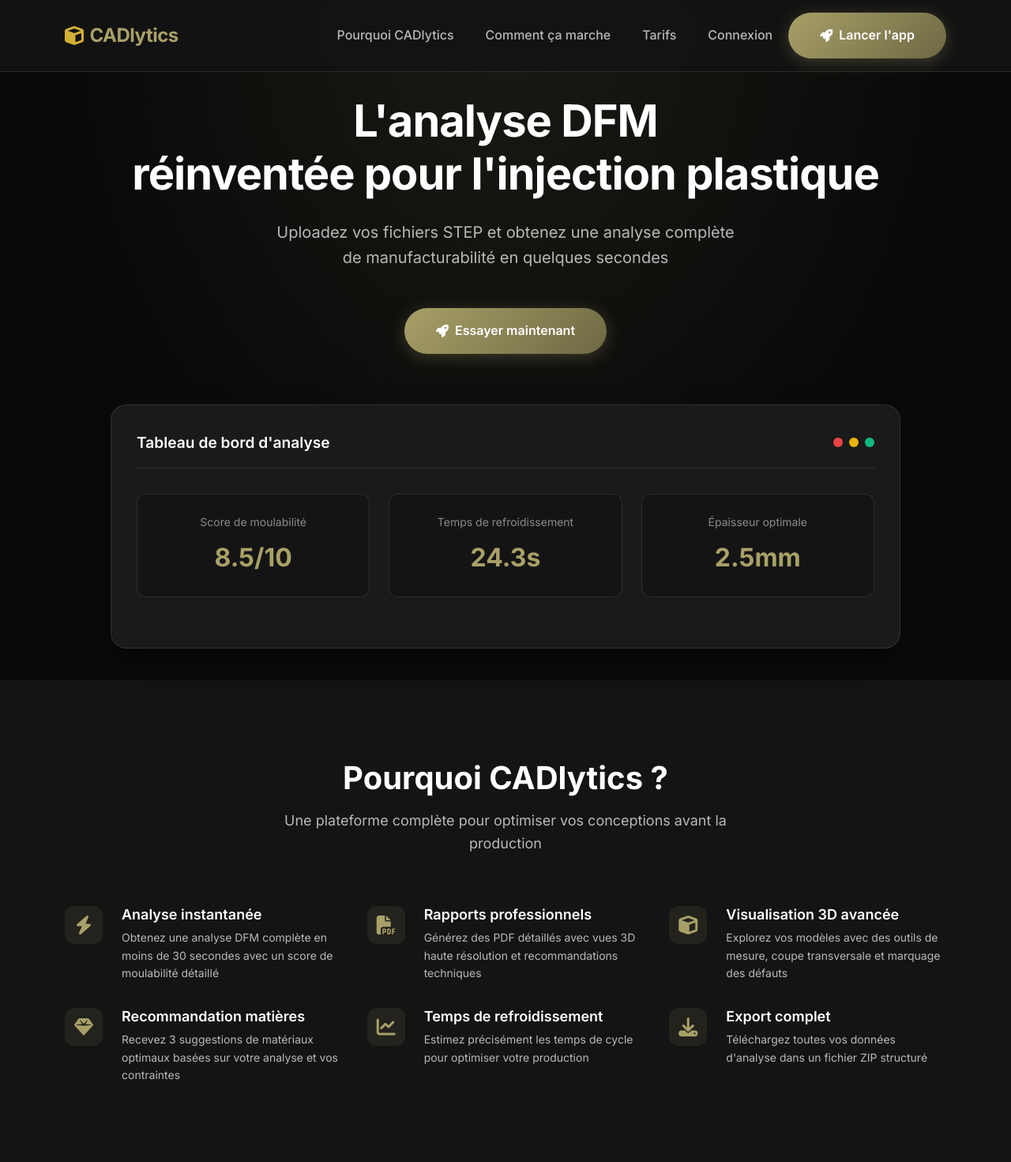
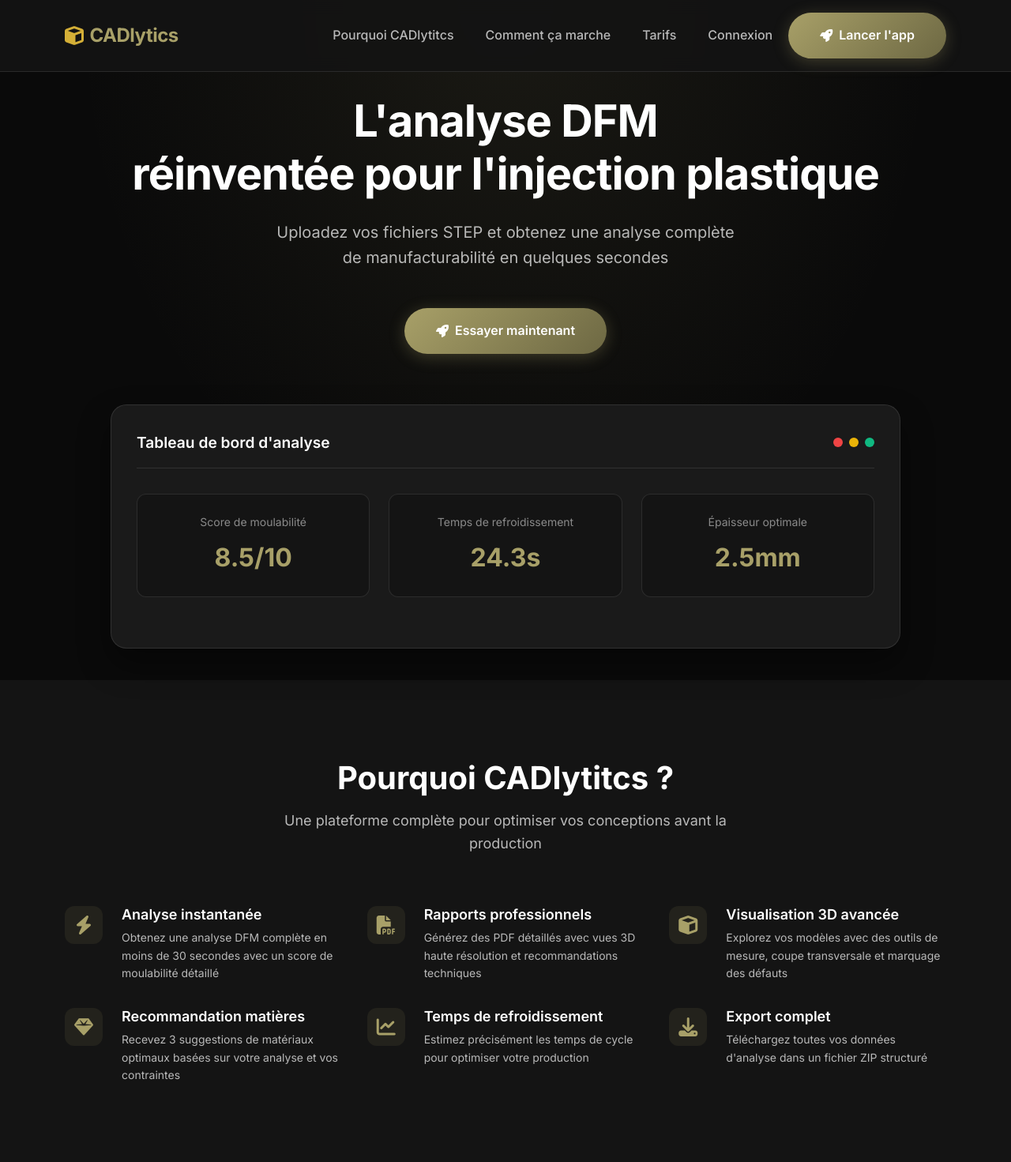
Before and after one commit to gounygregoire/analyseur-step, a Flask app: page / in a window 1280 px wide. Shown: the top 1471 px of the page at 79% size. Run offline with Flask 3, Linux system fonts and the light colour scheme; parts of the project's set-up code (start-up, migrations or seed data) failed here and were passed over.

Commit message:
Rename the application to CADlytitcs across all interface elements
Refactors all instances of 'CADlytics' to 'CADlytitcs' within templates, static JS files, markdown, and translations.

Replit-Commit-Author: Agent
Replit-Commit-Session-Id: e310edde-1ae3-410d-a19e-3df5ebb242a6
Replit-Commit-Screenshot-Url: https://storage.googleapis.com/screenshot-production-us-central1/8de4d0e2-0de8-47b7-8daa-9330b7174c67/4d5fdd1c-17db-4486-8371-e0d07f022f3d.jpg

```diff
--- a/static/js/performance-dashboard.js
+++ b/static/js/performance-dashboard.js
@@ -1,5 +1,5 @@
 /**
- * Performance Dashboard Controller for CADlytics
+ * Performance Dashboard Controller for CADlytitcs
  * Manages the performance monitoring interface and real-time updates
  */
 
--- a/static/js/performance-monitor.js
+++ b/static/js/performance-monitor.js
@@ -1,5 +1,5 @@
 /**
- * Performance Monitor for CADlytics
+ * Performance Monitor for CADlytitcs
  * Tracks rendering times, file processing, and user interactions
  */
 
--- a/templates/admin.html
+++ b/templates/admin.html
@@ -3,7 +3,7 @@
 <head>
     <meta charset="UTF-8">
     <meta name="viewport" content="width=device-width, initial-scale=1.0">
-    <title>CADlytics - Admin Dashboard</title>
+    <title>CADlytitcs - Admin Dashboard</title>
     <link href="https://cdn.jsdelivr.net/npm/bootstrap@5.3.0/dist/css/bootstrap.min.css" rel="stylesheet">
     <link rel="stylesheet" href="https://cdn.jsdelivr.net/npm/bootstrap-icons@1.11.1/font/bootstrap-icons.css">
     <style>
--- a/templates/auth/login.html
+++ b/templates/auth/login.html
@@ -3,7 +3,7 @@
 <head>
     <meta charset="UTF-8">
     <meta name="viewport" content="width=device-width, initial-scale=1.0">
-    <title>{% if current_language == 'en' %}Login{% else %}Connexion{% endif %} - CADlytics</title>
+    <title>{% if current_language == 'en' %}Login{% else %}Connexion{% endif %} - CADlytitcs</title>
     <link rel="stylesheet" href="https://cdn.replit.com/agent/bootstrap-agent-dark-theme.min.css">
     <link rel="stylesheet" href="https://cdn.jsdelivr.net/npm/bootstrap-icons@1.11.3/font/bootstrap-icons.min.css">
     <link rel="stylesheet" href="{{ url_for('static', filename='css/style.css') }}">
--- a/templates/auth/profile.html
+++ b/templates/auth/profile.html
@@ -3,7 +3,7 @@
 <head>
     <meta charset="UTF-8">
     <meta name="viewport" content="width=device-width, initial-scale=1.0">
-    <title>Mon Profil - CADlytics</title>
+    <title>Mon Profil - CADlytitcs</title>
     <link rel="stylesheet" href="https://cdn.replit.com/agent/bootstrap-agent-dark-theme.min.css">
     <link rel="stylesheet" href="https://cdn.jsdelivr.net/npm/bootstrap-icons@1.11.3/font/bootstrap-icons.min.css">
     <link rel="stylesheet" href="{{ url_for('static', filename='css/style.css') }}">
--- a/templates/auth/register.html
+++ b/templates/auth/register.html
@@ -3,7 +3,7 @@
 <head>
     <meta charset="UTF-8">
     <meta name="viewport" content="width=device-width, initial-scale=1.0">
-    <title>Inscription - CADlytics</title>
+    <title>Inscription - CADlytitcs</title>
     <link rel="stylesheet" href="https://cdn.replit.com/agent/bootstrap-agent-dark-theme.min.css">
     <link rel="stylesheet" href="https://cdn.jsdelivr.net/npm/bootstrap-icons@1.11.3/font/bootstrap-icons.min.css">
     <link rel="stylesheet" href="{{ url_for('static', filename='css/style.css') }}">
--- a/templates/cookies.html
+++ b/templates/cookies.html
@@ -3,7 +3,7 @@
 <head>
     <meta charset="UTF-8">
     <meta name="viewport" content="width=device-width, initial-scale=1.0">
-    <title>Politique des Cookies - CADlytics</title>
+    <title>Politique des Cookies - CADlytitcs</title>
     <link href="https://cdn.jsdelivr.net/npm/bootstrap@5.3.0/dist/css/bootstrap.min.css" rel="stylesheet">
     <link href="https://cdn.replit.com/agent/bootstrap-agent-dark-theme.min.css" rel="stylesheet">
     <link rel="stylesheet" href="https://cdnjs.cloudflare.com/ajax/libs/font-awesome/6.4.0/css/all.min.css">
--- a/templates/index.html
+++ b/templates/index.html
@@ -3,7 +3,7 @@
 <head>
     <meta charset="UTF-8">
     <meta name="viewport" content="width=device-width, initial-scale=1.0">
-    <title>CADlytics - {% if current_language == 'en' %}DFM Analysis Application{% else %}Application d'analyse DFM{% endif %}</title>
+    <title>CADlytitcs - {% if current_language == 'en' %}DFM Analysis Application{% else %}Application d'analyse DFM{% endif %}</title>
 
     <!-- Bootstrap CSS -->
     <link href="https://cdn.jsdelivr.net/npm/bootstrap@5.3.0/dist/css/bootstrap.min.css" rel="stylesheet">
@@ -28,7 +28,7 @@
         <div class="container">
             <a class="navbar-brand" href="/" style="color: var(--kaki-light) !important; font-weight: 700;">
                 <i class="bi bi-box me-2"></i>
-                CADlytics
+                CADlytitcs
             </a>
             <div class="navbar-nav ms-auto">
                 {% if current_user.is_authenticated %}
--- a/templates/landing.html
+++ b/templates/landing.html
@@ -3,7 +3,7 @@
 <head>
     <meta charset="UTF-8">
     <meta name="viewport" content="width=device-width, initial-scale=1.0">
-    <title>Analyse DFM Injection Plastique – Validez vos pièces STEP/STL en ligne | CADlytics</title>
+    <title>Analyse DFM Injection Plastique – Validez vos pièces STEP/STL en ligne | CADlytitcs</title>
     <meta name="description" content="Vérifiez instantanément si vos pièces 3D sont prêtes pour l'injection plastique. Analyse DFM automatique, rapport PDF professionnel et recommandation de matières.">
     <link href="https://cdn.jsdelivr.net/npm/bootstrap@5.3.0/dist/css/bootstrap.min.css" rel="stylesheet">
     <link rel="stylesheet" href="https://cdn.jsdelivr.net/npm/bootstrap-icons@1.11.3/font/bootstrap-icons.min.css">
@@ -869,7 +869,7 @@
             <div class="collapse navbar-collapse" id="navbarNav">
                 <ul class="navbar-nav ms-auto align-items-center">
                     <li class="nav-item">
-                        <a class="nav-link" href="#why">{% if current_language == 'en' %}Why CADlytics{% else %}Pourquoi CADlytics{% endif %}</a>
+                        <a class="nav-link" href="#why">{% if current_language == 'en' %}Why CADlytitcs{% else %}Pourquoi CADlytitcs{% endif %}</a>
                     </li>
                     <li class="nav-item">
                         <a class="nav-link" href="#how">{% if current_language == 'en' %}How it works{% else %}Comment ça marche{% endif %}</a>
@@ -1245,7 +1245,7 @@
                 </div>
             </div>
             <div class="footer-bottom">
-                <p>© 2025 CADlytics • Créé par <strong>Grégoire GOUNY</strong> • Tous droits réservés</p>
+                <p>© 2025 CADlytitcs • Créé par <strong>Grégoire GOUNY</strong> • Tous droits réservés</p>
             </div>
         </div>
     </footer>
--- a/templates/mentions_legales.html
+++ b/templates/mentions_legales.html
@@ -3,7 +3,7 @@
 <head>
     <meta charset="UTF-8">
     <meta name="viewport" content="width=device-width, initial-scale=1.0">
-    <title>Mentions Légales - CADlytics</title>
+    <title>Mentions Légales - CADlytitcs</title>
     <link href="https://cdn.jsdelivr.net/npm/bootstrap@5.3.0/dist/css/bootstrap.min.css" rel="stylesheet">
     <link href="https://cdn.replit.com/agent/bootstrap-agent-dark-theme.min.css" rel="stylesheet">
     <link rel="stylesheet" href="https://cdnjs.cloudflare.com/ajax/libs/font-awesome/6.4.0/css/all.min.css">
--- a/templates/performance-dashboard.html
+++ b/templates/performance-dashboard.html
@@ -3,7 +3,7 @@
 <head>
     <meta charset="UTF-8">
     <meta name="viewport" content="width=device-width, initial-scale=1.0">
-    <title>CADlytics - Tableau de bord des performances</title>
+    <title>CADlytitcs - Tableau de bord des performances</title>
 
     <!-- Bootstrap CSS -->
     <link href="https://cdn.jsdelivr.net/npm/bootstrap@5.3.0/dist/css/bootstrap.min.css" rel="stylesheet">
--- a/templates/pricing.html
+++ b/templates/pricing.html
@@ -3,7 +3,7 @@
 <head>
     <meta charset="UTF-8">
     <meta name="viewport" content="width=device-width, initial-scale=1.0">
-    <title>Tarifs - CADlytics</title>
+    <title>Tarifs - CADlytitcs</title>
     <link rel="stylesheet" href="https://cdn.replit.com/agent/bootstrap-agent-dark-theme.min.css">
     <link rel="stylesheet" href="https://cdn.jsdelivr.net/npm/bootstrap-icons@1.11.3/font/bootstrap-icons.min.css">
     <link rel="stylesheet" href="{{ url_for('static', filename='css/style.css') }}">
--- a/templates/rgpd.html
+++ b/templates/rgpd.html
@@ -3,7 +3,7 @@
 <head>
     <meta charset="UTF-8">
     <meta name="viewport" content="width=device-width, initial-scale=1.0">
-    <title>Politique RGPD - CADlytics</title>
+    <title>Politique RGPD - CADlytitcs</title>
     <link href="https://cdn.jsdelivr.net/npm/bootstrap@5.3.0/dist/css/bootstrap.min.css" rel="stylesheet">
     <link href="https://cdn.replit.com/agent/bootstrap-agent-dark-theme.min.css" rel="stylesheet">
     <link rel="stylesheet" href="https://cdnjs.cloudflare.com/ajax/libs/font-awesome/6.4.0/css/all.min.css">
--- a/translations.py
+++ b/translations.py
@@ -1,5 +1,5 @@
 """
-Système de traduction pour CADlytics
+Système de traduction pour CADlytitcs
 Supporte le français et l'anglais
 """
 
@@ -15,7 +15,7 @@ translations = {
         'nav_register': 'Inscription',
 
         # Landing page
-        'hero_title': 'CADlytics',
+        'hero_title': 'CADlytitcs',
         'hero_subtitle': 'Analyse DFM avancée pour l\'injection plastique',
         'hero_description': 'Optimisez vos pièces plastiques avec notre analyse DFM intelligente. Détectez les problèmes de moulabilité, recevez des recommandations de matériaux et améliorez votre conception.',
         'hero_cta': 'Essayer maintenant',
@@ -34,7 +34,7 @@ translations = {
         'section_how_step3_title': 'Rapport détaillé',
         'section_how_step3_desc': 'Recevez un rapport PDF complet avec recommandations',
 
-        'section_why_title': 'Pourquoi CADlytics ?',
+        'section_why_title': 'Pourquoi CADlytitcs ?',
         'section_why_reliable_title': 'Analyse fiable',
         'section_why_reliable_desc': 'Algorithmes basés sur les meilleures pratiques de l\'industrie',
         'section_why_fast_title': 'Résultats rapides',
@@ -42,7 +42,7 @@ translations = {
         'section_why_expert_title': 'Recommandations expertes',
         'section_why_expert_desc': 'Conseils personnalisés pour optimiser vos pièces',
 
-        'section_demo_title': 'Découvrez CADlytics en action',
+        'section_demo_title': 'Découvrez CADlytitcs en action',
         'section_demo_viewer_title': 'Visualisateur 3D interactif',
         'section_demo_report_title': 'Rapport d\'analyse DFM',
         'section_demo_report_score': 'Score de moulabilité',
@@ -173,7 +173,7 @@ translations = {
         'nav_register': 'Sign up',
 
         # Landing page
-        'hero_title': 'CADlytics',
+        'hero_title': 'CADlytitcs',
         'hero_subtitle': 'Advanced DFM Analysis for Plastic Injection',
         'hero_description': 'Optimize your plastic parts with our intelligent DFM analysis. Detect moldability issues, get material recommendations and improve your design.',
         'hero_cta': 'Try now',
@@ -192,7 +192,7 @@ translations = {
         'section_how_step3_title': 'Detailed report',
         'section_how_step3_desc': 'Get a complete PDF report with recommendations',
 
-        'section_why_title': 'Why CADlytics?',
+        'section_why_title': 'Why CADlytitcs?',
         'section_why_reliable_title': 'Reliable analysis',
         'section_why_reliable_desc': 'Algorithms based on industry best practices',
         'section_why_fast_title': 'Fast results',
@@ -200,7 +200,7 @@ translations = {
         'section_why_expert_title': 'Expert recommendations',
         'section_why_expert_desc': 'Personalized advice to optimize your parts',
 
-        'section_demo_title': 'Discover CADlytics in action',
+        'section_demo_title': 'Discover CADlytitcs in action',
         'section_demo_viewer_title': 'Interactive 3D viewer',
         'section_demo_report_title': 'DFM Analysis Report',
         'section_demo_report_score': 'Moldability score',
```
Also changed, not shown: replit.md (+6 -2 lines).
